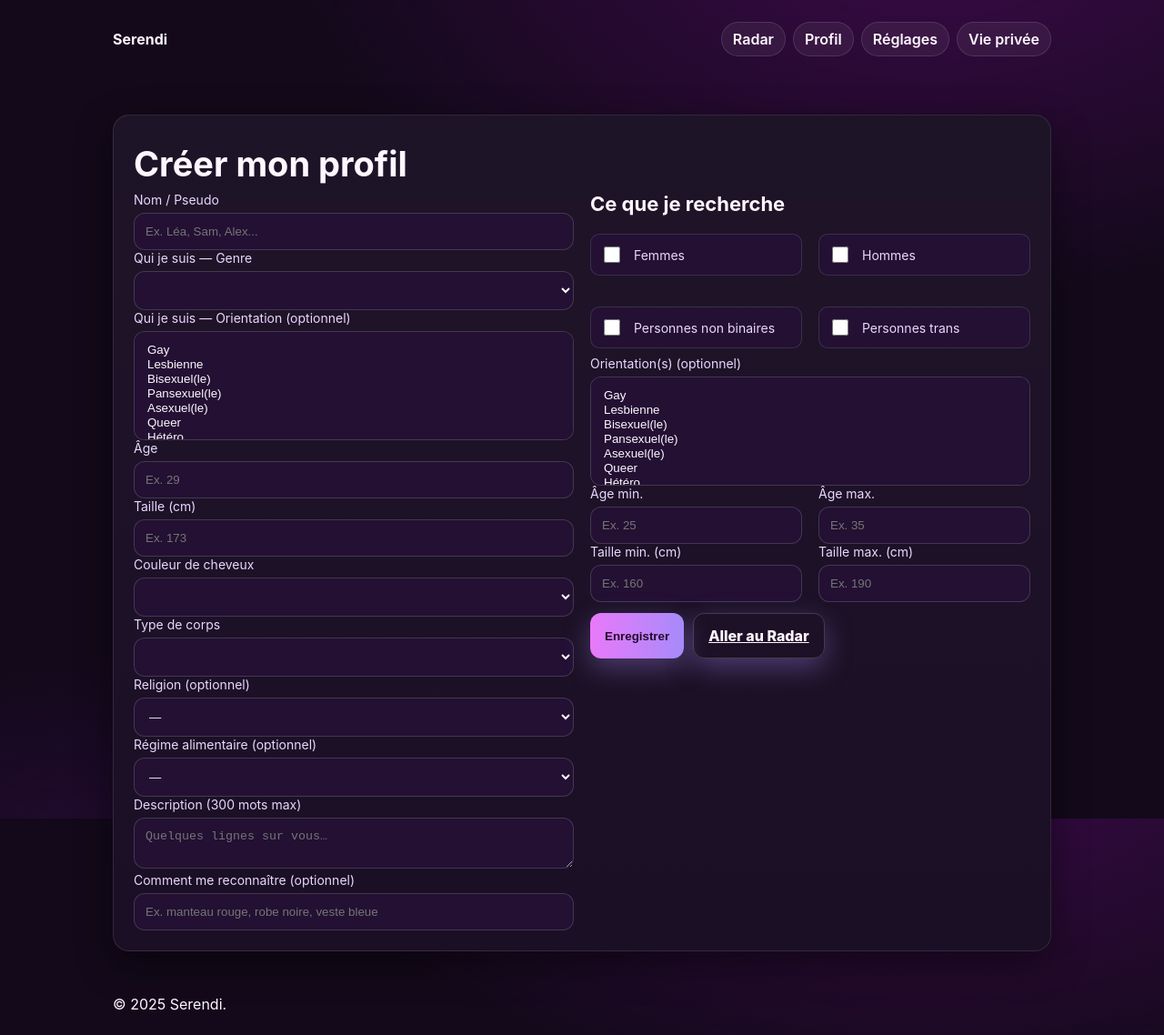
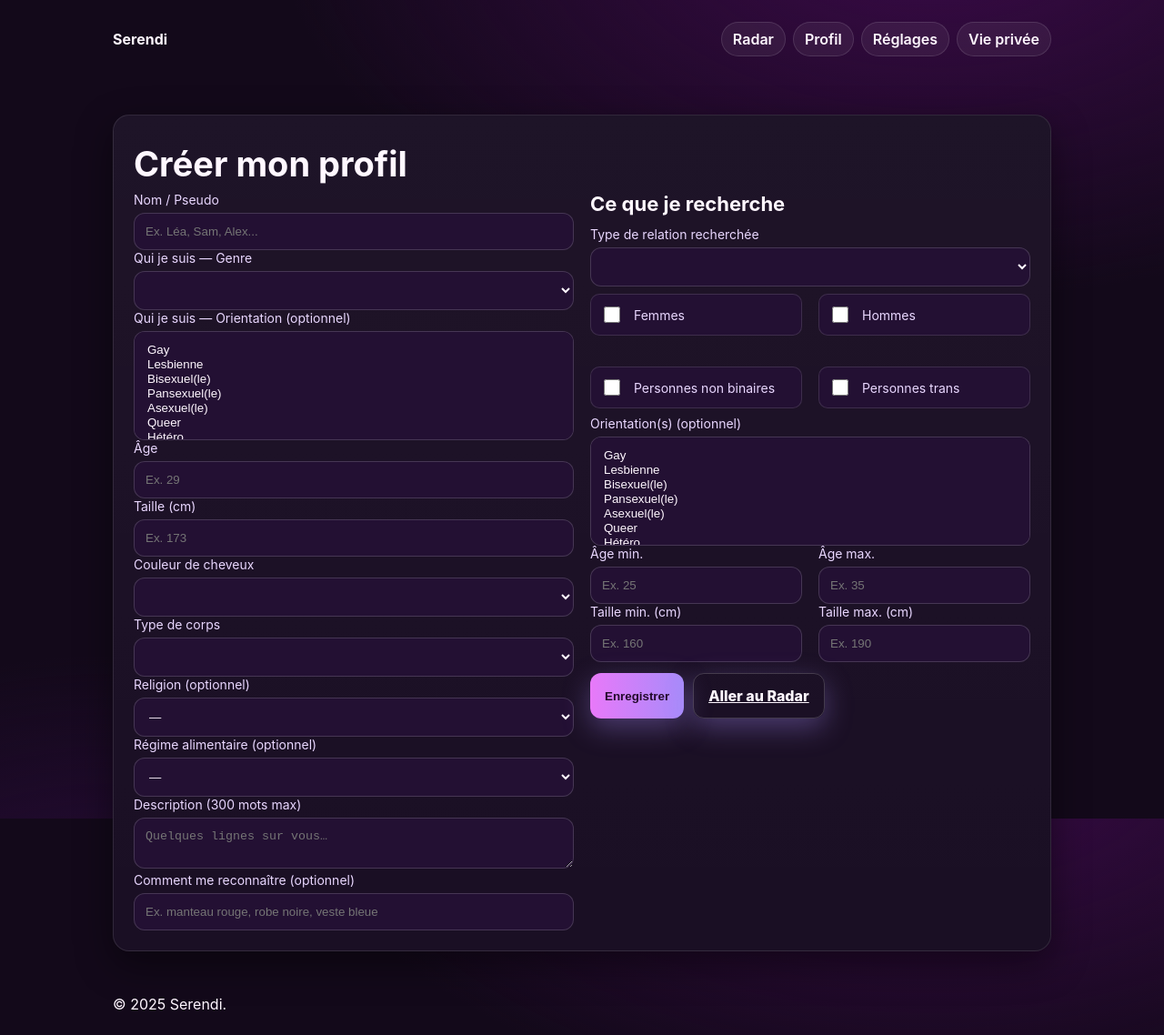
Before and after one commit to melanieevasionauthentic-ops/rencontre, a Jekyll site: the page built from onboarding.html, in a window 1280 px wide. Shown: the whole page at 91% size. Built offline with Jekyll 4.4.1, drawn with Linux system fonts in a browser that asks for light colours; a script that is not in the unit is left out; some of the changed lines change nothing that is shown.

Commit message:
Add files via upload

```diff
--- a/assets/app.js
+++ b/assets/app.js
@@ -142,7 +142,21 @@
   const bio = (p.bio || '').slice(0, 1200);
   const rec = (p.recognize || '').slice(0, 200);
   const nameLine = (p.display_name||'').trim();
-  const bioShort = (nameLine? `Nom/Pseudo: ${nameLine}\n`:'') + bio + (rec? `\nReconnaître: ${rec}`:'');
+  const wantsList = []; const s = p.seek||{}; if (s.women) wantsList.push('Femmes'); if (s.men) wantsList.push('Hommes'); if (s.nb) wantsList.push('Non binaires'); if (s.trans) wantsList.push('Trans');
+  const lines = [];
+  if (nameLine) lines.push(`Nom/Pseudo: ${nameLine}`);
+  if (p.age) lines.push(`Âge: ${p.age}`);
+  if (p.height) lines.push(`Taille: ${p.height} cm`);
+  if (p.hair) lines.push(`Cheveux: ${p.hair}`);
+  if (p.body) lines.push(`Corps: ${p.body}`);
+  if (p.religion) lines.push(`Religion: ${p.religion}`);
+  if (p.diet) lines.push(`Régime: ${p.diet}`);
+  if (p.my_orientation && p.my_orientation.length) lines.push(`Orientation: ${p.my_orientation.join(', ')}`);
+  if (wantsList.length) lines.push(`Je recherche: ${wantsList.join(', ')}`);
+  if (p.relation_type) lines.push(`Type de relation: ${p.relation_type}`);
+  if (bio) lines.push(`À propos: ${bio}`);
+  if (rec) lines.push(`Reconnaître: ${rec}`);
+  const bioShort = lines.join('\n');
   const exp = new Date(Date.now() + 60*60*1000).toISOString(); // 60 min
   const ins = await sb.from('presence').insert({ lat: me.lat, lon: me.lon, radius_m: radius, bio_short: bioShort, expires_at: exp });
   if(ins.error){ console.error(ins.error); toast('Erreur envoi présence'); }
--- a/onboarding.html
+++ b/onboarding.html
@@ -33,6 +33,8 @@
     </div>
     <div>
       <h2>Ce que je recherche</h2>
+<label>Type de relation recherchée</label>
+<select id="relation_type"><option></option><option>Amitié</option><option>Amour</option><option>Rencontre légère</option><option>Sorties</option><option>Autre</option></select>
       <div class="grid grid-2">
         <label class="check"><input type="checkbox" id="seek_women"><span>Femmes</span></label>
         <label class="check"><input type="checkbox" id="seek_men"><span>Hommes</span></label>
```
